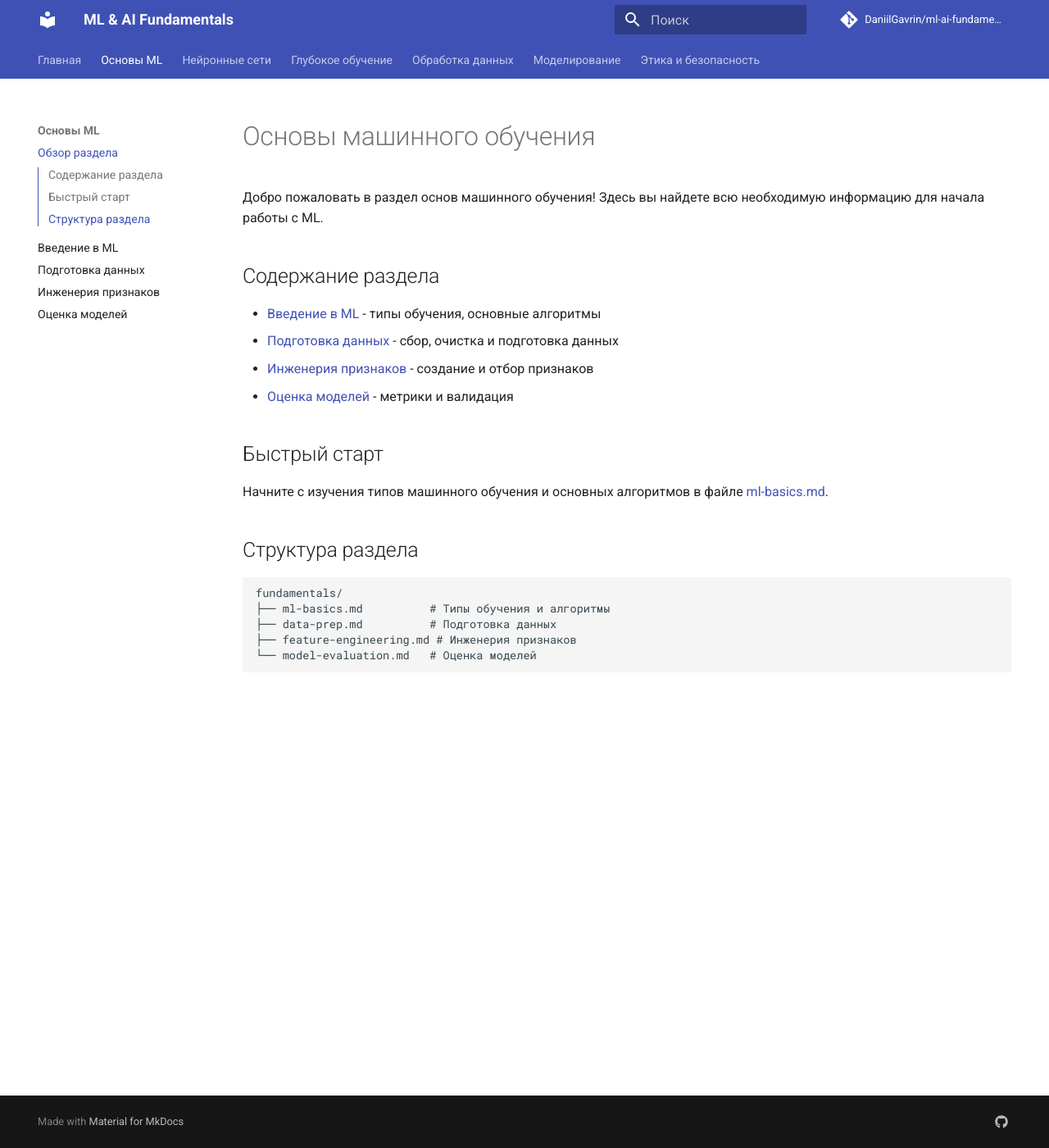
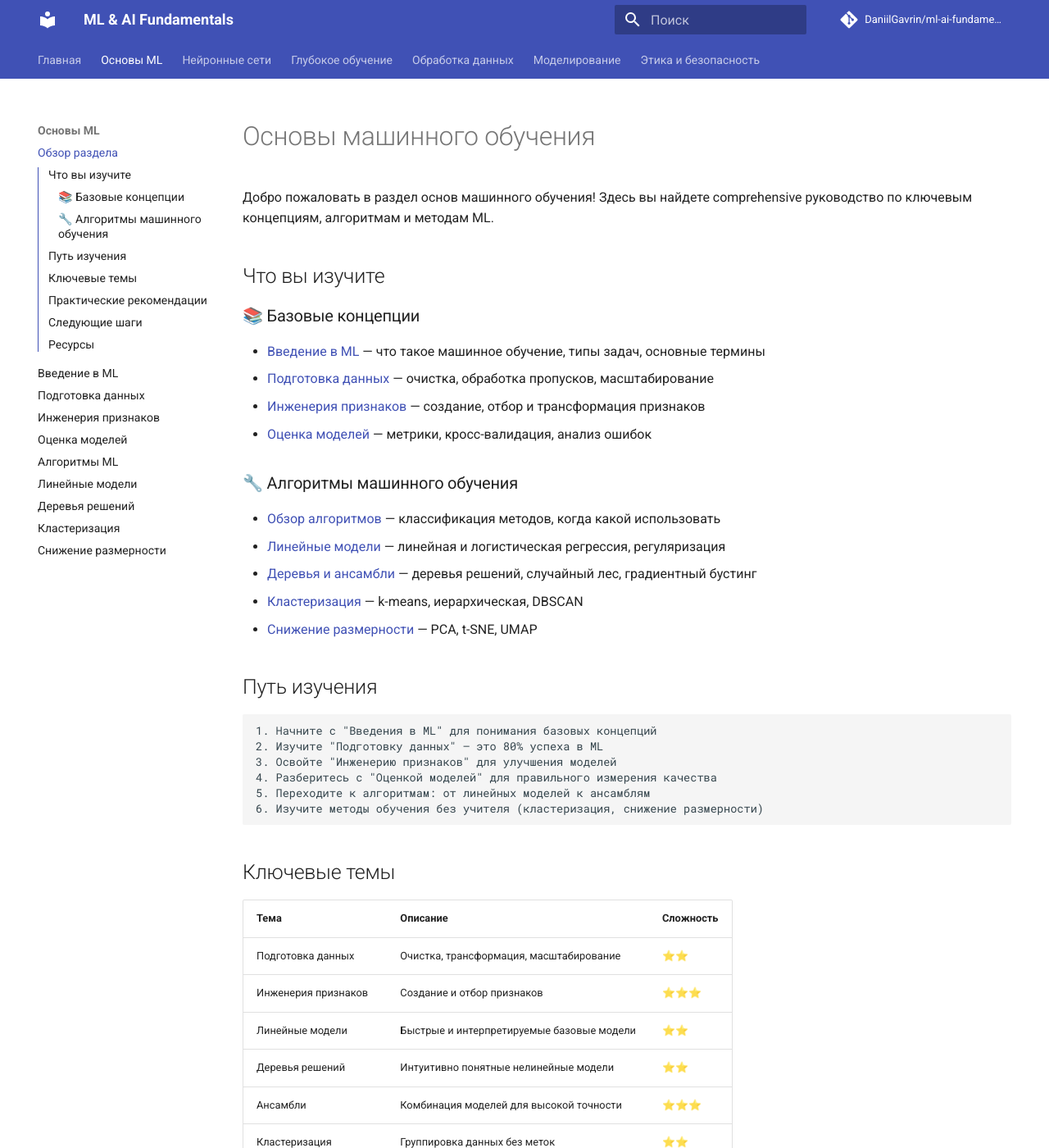
Before and after one commit to DaniilGavrin/ml-ai-fundamentals, an MkDocs documentation site: the page built from docs/fundamentals.md, in a window 1280 px wide and 1400 px high. Shown: the whole window at 82% size. Built offline with MkDocs 1.6.1 and Material for MkDocs 9.7.7, drawn with Linux system fonts in a browser that asks for light colours; comment, search, counter and statistics services are not loaded; some of the changed text lies outside the part shown.

Commit message:
Добавлены недостающие файлы в раздел Основы ML: алгоритмы, линейные модели, деревья решений, кластеризация, снижение размерности. Обновлен mkdocs.yml с полной навигацией.

````diff
--- a/docs/fundamentals.md
+++ b/docs/fundamentals.md
@@ -1,24 +1,63 @@
 # Основы машинного обучения
 
-Добро пожаловать в раздел основ машинного обучения! Здесь вы найдете всю необходимую информацию для начала работы с ML.
+Добро пожаловать в раздел основ машинного обучения! Здесь вы найдете comprehensive руководство по ключевым концепциям, алгоритмам и методам ML.
 
-## Содержание раздела
+## Что вы изучите
 
-- [Введение в ML](fundamentals/ml-basics.md) - типы обучения, основные алгоритмы
-- [Подготовка данных](fundamentals/data-prep.md) - сбор, очистка и подготовка данных
-- [Инженерия признаков](fundamentals/feature-engineering.md) - создание и отбор признаков
-- [Оценка моделей](fundamentals/model-evaluation.md) - метрики и валидация
+### 📚 Базовые концепции
+- [Введение в ML](fundamentals/ml-basics.md) — что такое машинное обучение, типы задач, основные термины
+- [Подготовка данных](fundamentals/data-prep.md) — очистка, обработка пропусков, масштабирование
+- [Инженерия признаков](fundamentals/feature-engineering.md) — создание, отбор и трансформация признаков
+- [Оценка моделей](fundamentals/model-evaluation.md) — метрики, кросс-валидация, анализ ошибок
 
-## Быстрый старт
+### 🔧 Алгоритмы машинного обучения
+- [Обзор алгоритмов](fundamentals/ml-algorithms.md) — классификация методов, когда какой использовать
+- [Линейные модели](fundamentals/linear-models.md) — линейная и логистическая регрессия, регуляризация
+- [Деревья и ансамбли](fundamentals/decision-trees.md) — деревья решений, случайный лес, градиентный бустинг
+- [Кластеризация](fundamentals/clustering.md) — k-means, иерархическая, DBSCAN
+- [Снижение размерности](fundamentals/dimensionality-reduction.md) — PCA, t-SNE, UMAP
 
-Начните с изучения типов машинного обучения и основных алгоритмов в файле [ml-basics.md](fundamentals/ml-basics.md).
-
-## Структура раздела
+## Путь изучения
 
 ```
-fundamentals/
-├── ml-basics.md          # Типы обучения и алгоритмы
-├── data-prep.md          # Подготовка данных
-├── feature-engineering.md # Инженерия признаков
-└── model-evaluation.md   # Оценка моделей
+1. Начните с "Введения в ML" для понимания базовых концепций
+2. Изучите "Подготовку данных" — это 80% успеха в ML
+3. Освойте "Инженерию признаков" для улучшения моделей
+4. Разберитесь с "Оценкой моделей" для правильного измерения качества
+5. Переходите к алгоритмам: от линейных моделей к ансамблям
+6. Изучите методы обучения без учителя (кластеризация, снижение размерности)
 ```
+
+## Ключевые темы
+
+| Тема | Описание | Сложность |
+|------|----------|-----------|
+| Подготовка данных | Очистка, трансформация, масштабирование | ⭐⭐ |
+| Инженерия признаков | Создание и отбор признаков | ⭐⭐⭐ |
+| Линейные модели | Быстрые и интерпретируемые базовые модели | ⭐⭐ |
+| Деревья решений | Интуитивно понятные нелинейные модели | ⭐⭐ |
+| Ансамбли | Комбинация моделей для высокой точности | ⭐⭐⭐ |
+| Кластеризация | Группировка данных без меток | ⭐⭐ |
+| Снижение размерности | Визуализация и сжатие данных | ⭐⭐⭐ |
+
+## Практические рекомендации
+
+1. **Всегда начинайте с простых моделей** — линейная регрессия или логистическая регрессия как базлайн
+2. **Уделяйте время подготовке данных** — качественные данные важнее сложных алгоритмов
+3. **Используйте кросс-валидацию** — для надежной оценки качества
+4. **Интерпретируйте результаты** — понимайте, почему модель делает такие предсказания
+5. **Экспериментируйте с ансамблями** — Random Forest и Gradient Boosting часто дают лучший результат
+
+## Следующие шаги
+
+После изучения основ переходите к:
+- [Нейронным сетям](neural-networks.md) — основы глубокого обучения
+- [Глубокому обучению](deep-learning/deep-learning.md) — CNN, RNN, Transformers
+- [Обработке данных](data-processing/data-processing.md) — EDA и визуализация
+- [Моделированию](modeling/modeling.md) — продвинутые техники
+
+## Ресурсы
+
+- [Scikit-learn документация](https://scikit-learn.org/)
+- [Kaggle Learn](https://www.kaggle.com/learn)
+- [Coursera: Machine Learning by Andrew Ng](https://www.coursera.org/learn/machine-learning)
--- a/mkdocs.yml
+++ b/mkdocs.yml
@@ -29,6 +29,11 @@ nav:
     - Подготовка данных: fundamentals/data-prep.md
     - Инженерия признаков: fundamentals/feature-engineering.md
     - Оценка моделей: fundamentals/model-evaluation.md
+    - Алгоритмы ML: fundamentals/ml-algorithms.md
+    - Линейные модели: fundamentals/linear-models.md
+    - Деревья решений: fundamentals/decision-trees.md
+    - Кластеризация: fundamentals/clustering.md
+    - Снижение размерности: fundamentals/dimensionality-reduction.md
 
   - Нейронные сети:
     - Обзор раздела: neural-networks.md
````
Also changed, not shown: docs/fundamentals/clustering.md (added, +170 -0 lines), docs/fundamentals/decision-trees.md (added, +153 -0 lines), docs/fundamentals/dimensionality-reduction.md (added, +178 -0 lines), docs/fundamentals/linear-models.md (added, +107 -0 lines), docs/fundamentals/ml-algorithms.md (added, +58 -0 lines).
